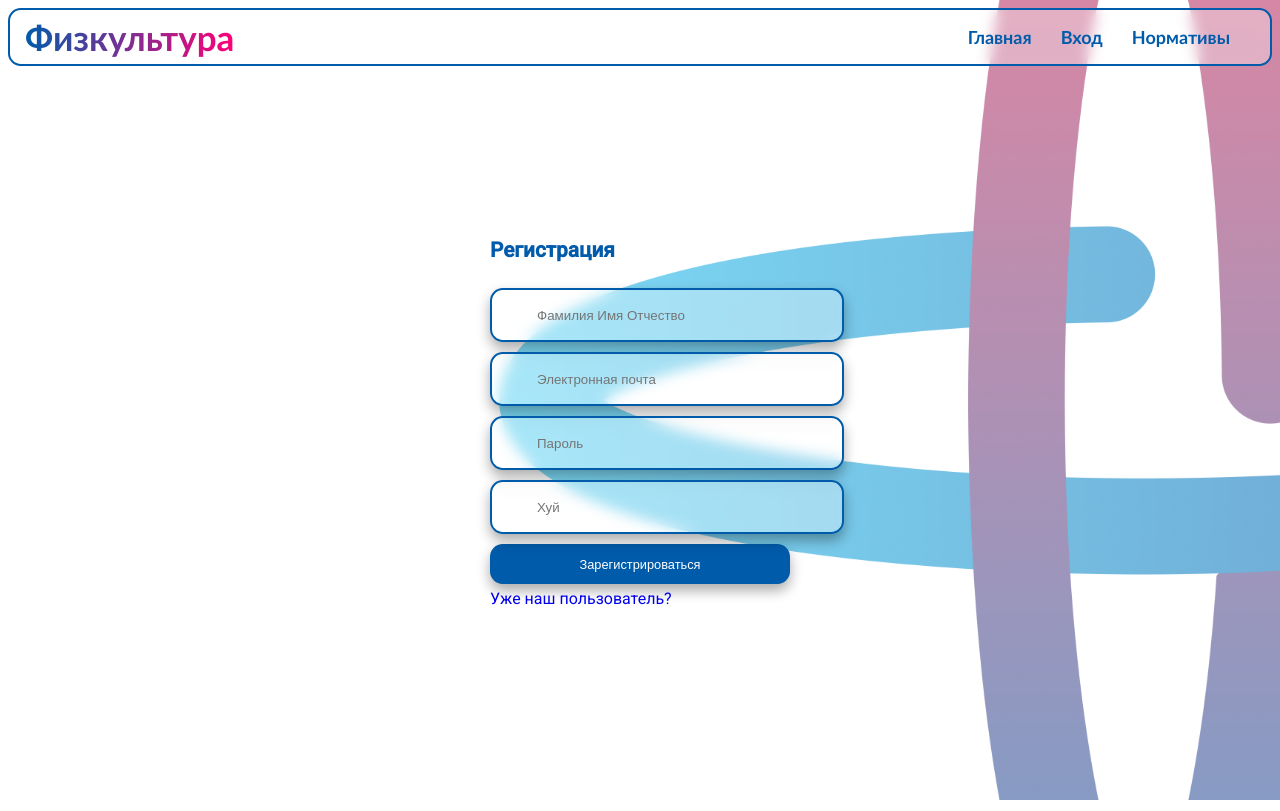
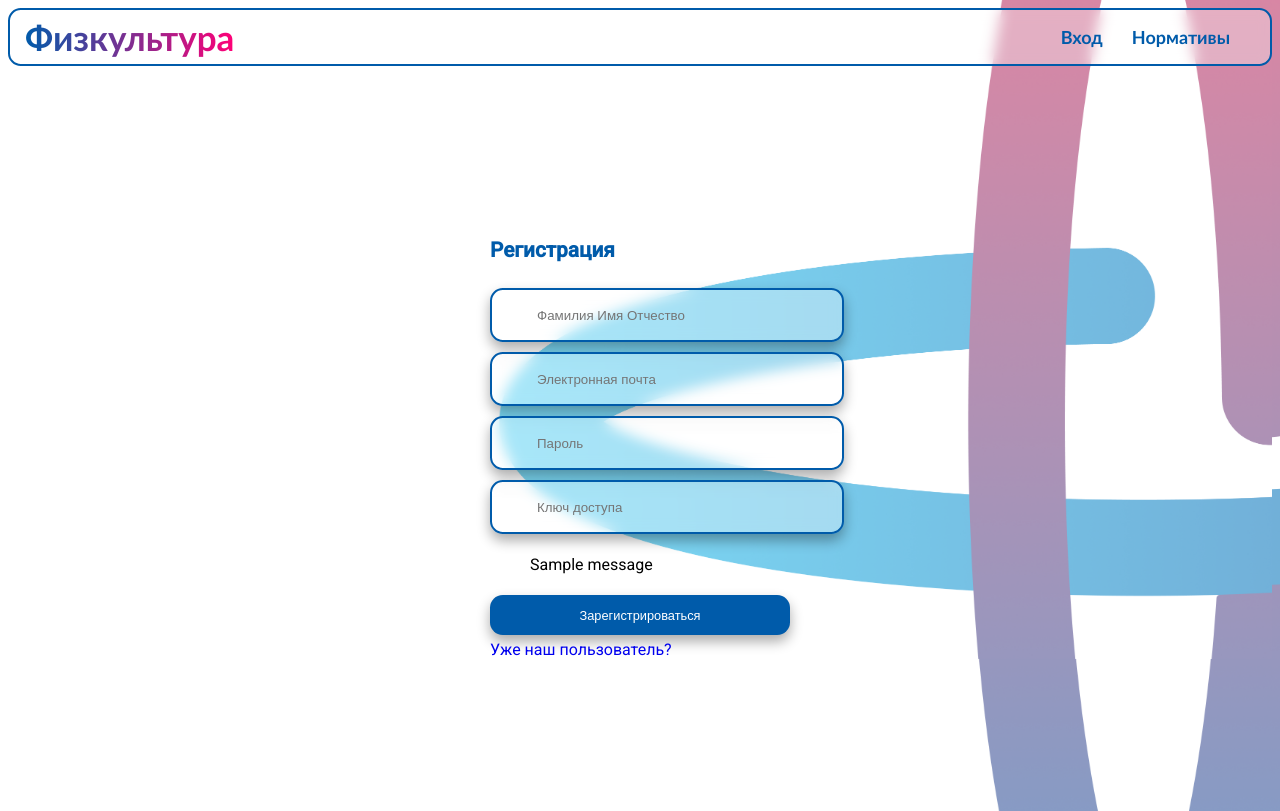
Before and after one commit to PorshaDP/Bardo, a Flask app: page /register in a window 1280 px wide. Run offline with Flask 3, Linux system fonts and the light colour scheme; tables that the repository leaves empty hold one stand-in row (values such as "Sample post"); one stand-in notice (Sample message) is shown.

Commit message:
Отредактированые шаблоны

```diff
--- a/templates/formnormative.html
+++ b/templates/formnormative.html
@@ -9,9 +9,8 @@
 </head>
 <body>
     <form id="student-form" action="/normative" method="post" onsubmit="return validateForm()">
-        <label for="name">Имя:</label><br />
+        <label for="name">ФИО:</label><br />
         <input type="text" id="name" name="ФИО" placeholder="Введите ваше ФИО" /><br />
-
 
         <label for="course">Курс:</label><br />
         <input type="number" id="course" name="Курс" placeholder="Введите курс" required /><br />
--- a/templates/formnormative_edit.html
+++ b/templates/formnormative_edit.html
@@ -12,16 +12,16 @@
     <div class="navdiv">
         <div class="logo"><a href="/">Физкультура</a></div>
         <ul>
-            <li><a href="{{url_for('home')}}">Главная</a></li>
+
             <!-- <li><a href="{{url_for('register')}}">Регистрация</a></li> -->
-            <!-- <li><a href="{{url_for('login')}}">Вход</a></li> -->
+             <li><a href="{{url_for('login')}}">Вход</a></li>
             <li><a href="{{url_for('normative')}}">Нормативы</a></li>
         </ul>
     </div>
 </nav>
 <form id="student-form" action="/table/edit/{{ student.id }}" method="post">
     <label for="name">Имя:</label><br/>
-    <input type="text" id="name" name="Имя" required value="{{student.name}}"/><br/>
+    <input type="text" id="name" name="ФИО" required value="{{student.name}}"/><br/>
 
     <label for="course">Курс:</label><br/>
     <input type="number" id="course" name="Курс" required value="{{student.course}}"/><br/>
--- a/templates/loginform.html
+++ b/templates/loginform.html
@@ -12,8 +12,6 @@
     <div class="navdiv">
         <div class="logo"><a href="/">Физкультура</a></div>
         <ul>
-            <!-- <li><a href="{{url_for('home')}}">Главная</a></li> -->
-            <!-- <li><a href="{{url_for('register')}}">Регистрация</a></li> -->
             <li><a href="{{url_for('login')}}">Вход</a></li>
             <li><a href="{{url_for('normative')}}">Нормативы</a></li>
         </ul>
--- a/templates/registerform.html
+++ b/templates/registerform.html
@@ -13,7 +13,6 @@
     <div class="navdiv">
         <div class="logo"><a href="/">Физкультура</a></div>
         <ul>
-            <li><a href="{{url_for('home')}}">Главная</a></li>
             <!-- <li><a href="{{url_for('register')}}">Регистрация</a></li> -->
             <li><a href="{{url_for('login')}}">Вход</a></li>
             <li><a href="{{url_for('normative')}}">Нормативы</a></li>
@@ -29,14 +28,25 @@
     <form action="/register" method="POST">
         <div>
             <input class="user-input" type="text" name="fullname" id="fullname" placeholder="Фамилия Имя Отчество"/>
-            <input class="user-input" type="text" name="name" id="name" placeholder="Электронная почта"/>
+            <input class="user-input" type="text" name="email" id="email" placeholder="Электронная почта"/>
         </div>
         <div>
             <input type="password" name="password" id="password" placeholder="Пароль"/>
         </div>
         <div>
-            <input type="password" name="password" id="password" placeholder="Хуй"/>
+            <input class="user-input" type="text" name="key" id="key" placeholder="Ключ доступа"/>
         </div>
+<!--        сделай пожалуйста тут тоже текст синим-->
+        {% with messages = get_flashed_messages() %}
+        {% if messages %}
+        <ul class="flashes">
+            {% for message in messages %}
+            <li>{{ message }}</li>
+            {% endfor %}
+        </ul>
+        {% endif %}
+        {% endwith %}
+
         <div>
             <input type="submit" value="Зарегистрироваться"/>
             <a class="existing-user-label" href="{{url_for('login')}}">Уже наш пользователь?</a>
--- a/templates/table.html
+++ b/templates/table.html
@@ -15,9 +15,9 @@
         <div class="navdiv">
             <div class="logo"><a href="/">Физкультура</a></div>
             <ul class="nav-items">
-                <li><a href="{{url_for('home')}}">Главная</a></li>
+
                 <!-- <li><a href="{{url_for('register')}}">Регистрация</a></li> -->
-                <!-- <li><a href="{{url_for('login')}}">Вход</a></li> -->
+                 <li><a href="{{url_for('login')}}">Вход</a></li>
                 <li><a href="{{url_for('normative')}}">Нормативы</a></li>
             </ul>
         </div>
```
